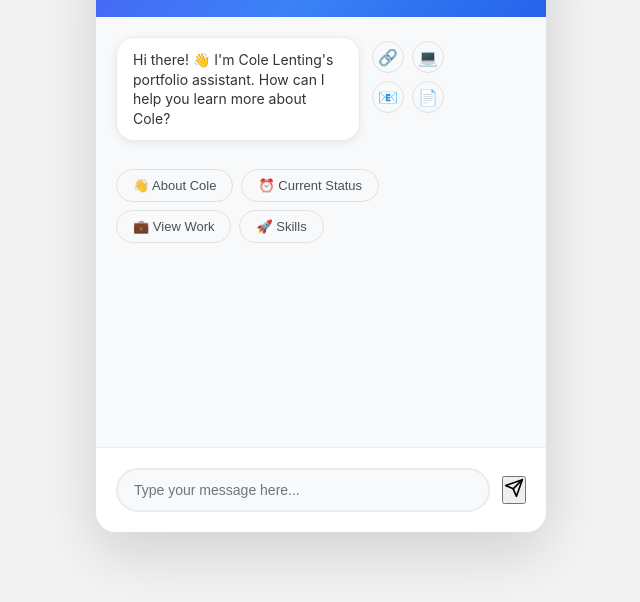
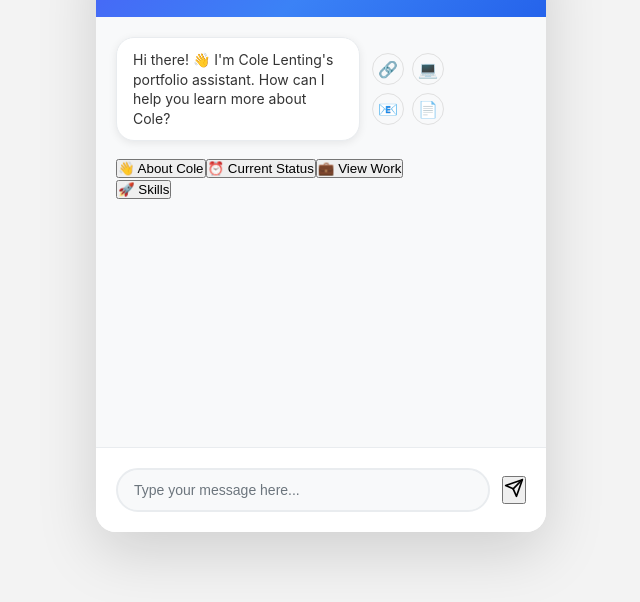
Before and after one commit to coleLenting/chatBot, a plain HTML site: page index.html in a window 1280 px wide. Shown: the part 168-770 px from the top of the page, without its empty margins (319-959 px from the left). Drawn offline with Linux system fonts and the light colour scheme.

Commit message:
Update styles.css

```diff
--- a/styles.css
+++ b/styles.css
@@ -121,6 +121,7 @@ body {
     align-self: flex-start;
     border: 1px solid #e9ecef;
     box-shadow: 0 2px 8px rgba(0, 0, 0, 0.08);
+    margin-right: 84px;  /* Added space for bubbles (32px * 2 + 8px gap + 12px wrapper gap) */
 }
 
 .bot-message strong {
@@ -508,14 +509,21 @@ body {
     align-items: flex-start;
     gap: 12px;
     margin-bottom: 8px;
+    position: relative;  /* Added for positioning */
 }
 
 .link-bubbles {
+    position: absolute;
+    right: 0;
+    top: 50%;
+    transform: translateY(-50%);
     display: grid;
     grid-template-columns: repeat(2, 32px);
     grid-template-rows: repeat(2, 32px);
     gap: 8px;
-    margin-top: 4px;
+    margin: 0;
+    width: 72px; /* 2 columns * 32px + 8px gap */
+    height: 72px; /* 2 rows * 32px + 8px gap */
 }
 
 .link-bubble {
@@ -533,47 +541,7 @@ body {
     color: #495057;
 }
 
-.link-bubble:hover {
-    transform: scale(1.1);
-    background: linear-gradient(135deg, #4962f6 0%, #3b82f6 50%, #2563eb 100%);
-    color: white;
-    border-color: transparent;
-    box-shadow: 0 2px 8px rgba(73, 98, 246, 0.2);
-}
-
-/* Quick action buttons */
-.quick-actions {
-    display: flex;
-    flex-wrap: wrap;
-    gap: 8px;
-    margin-top: 12px;
-}
-
-.quick-action-btn {
-    background: #f8f9fa;
-    border: 1px solid #e0e0e0;
-    border-radius: 20px;
-    padding: 8px 16px;
-    font-size: 13px;
-    cursor: pointer;
-    transition: all 0.2s ease;
-    color: #495057;
-    text-decoration: none;
-    display: inline-flex;
-    align-items: center;
-    gap: 6px;
-    white-space: nowrap;
-}
-
-.quick-action-btn:hover {
-    background: linear-gradient(135deg, #4962f6 0%, #3b82f6 50%, #2563eb 100%);
-    color: white;
-    transform: translateY(-1px);
-    box-shadow: 0 2px 8px rgba(73, 98, 246, 0.2);
-    border-color: transparent;
-}
-
-/* Dark mode support */
+/* Dark mode adjustments */
 @media (prefers-color-scheme: dark) {
     body {
         background: #121212;
```
